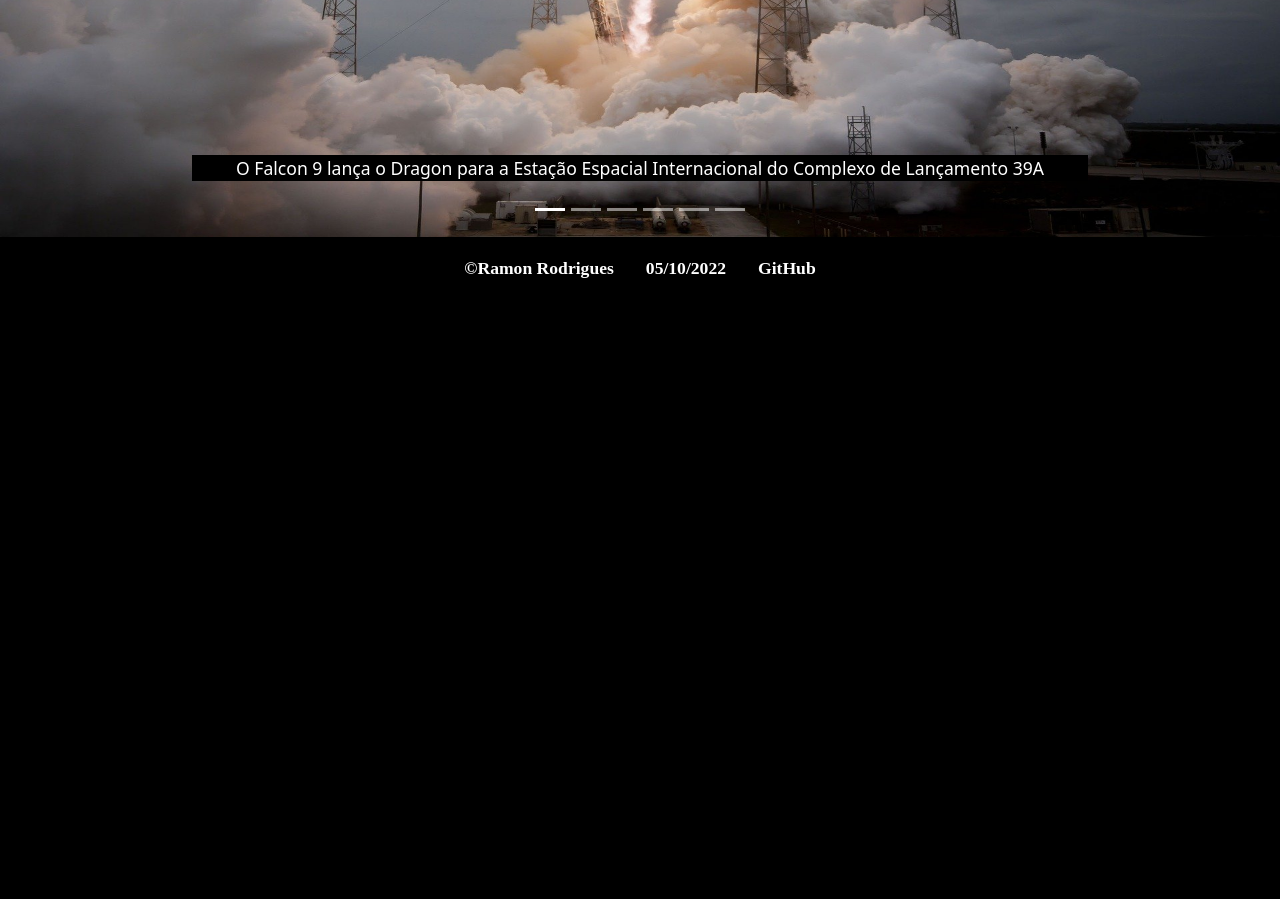
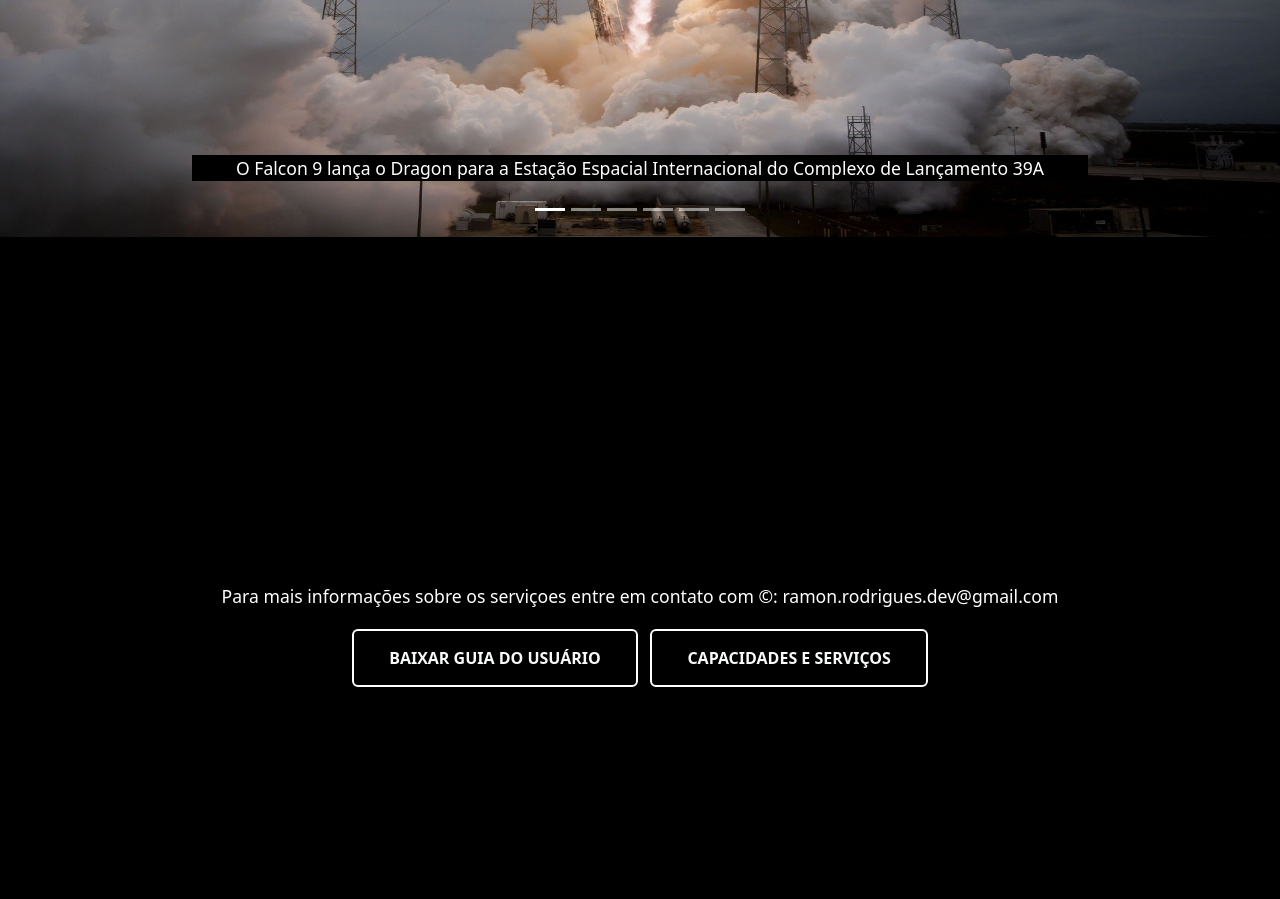
Before and after one commit to ramon-rodrigues-001/Projeto-SpaceX, a plain HTML site: page paginas-html/falcon.html in a window 1280 px wide. Shown: the part 3721-4620 px from the top of the page. Before the commit the page ends 4021 px from the top, so only its background shows below. Drawn offline with nearby package versions, Linux system fonts and the light colour scheme.

Commit message:
Parte  final do falcon 9

```diff
--- a/paginas-html/falcon.html
+++ b/paginas-html/falcon.html
@@ -313,6 +313,16 @@
     </div>
 
 
+
+    <div class="containerfluid container-geral container-09">
+        <p>Para mais informações sobre os serviçoes entre em contato com &copy;: ramon.rodrigues.dev@gmail.com</p>
+
+        <div>
+            <a href="#" class="btn btn-outline-light button m-1">BAIXAR GUIA DO USUÁRIO</a>
+            <a href="#" class="btn btn-outline-light button m-1">CAPACIDADES E SERVIÇOS</a>
+        </div>
+    </div>
+
     <footer class="container container-fluid footer">
         <p class="m-3">&copy;Ramon Rodrigues</p>
         <p class="m-3">05/10/2022</p>
--- a/sass/style-paginas/falcon9.scss
+++ b/sass/style-paginas/falcon9.scss
@@ -47,6 +47,13 @@
         }
     }
 
+    &.container-09 {
+        display: flex;
+        flex-direction: column;
+        align-items: center;
+        justify-content: center;
+    }
+
     .descricao {
         max-width: 500px;
     }
```
Also changed, not shown: sass/communElements/estyle-geral.scss (+0 -7 lines), Css/style.css, 1 other file.
